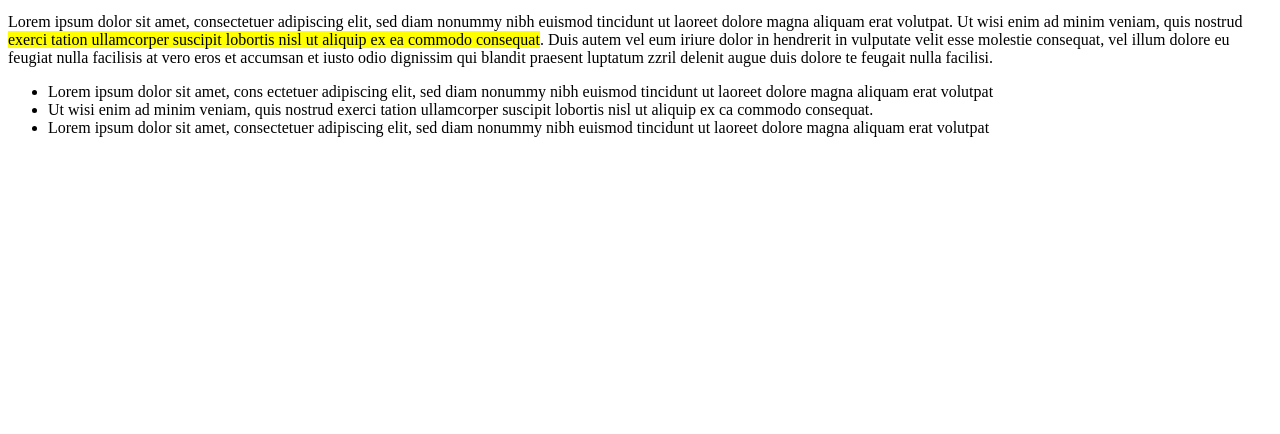
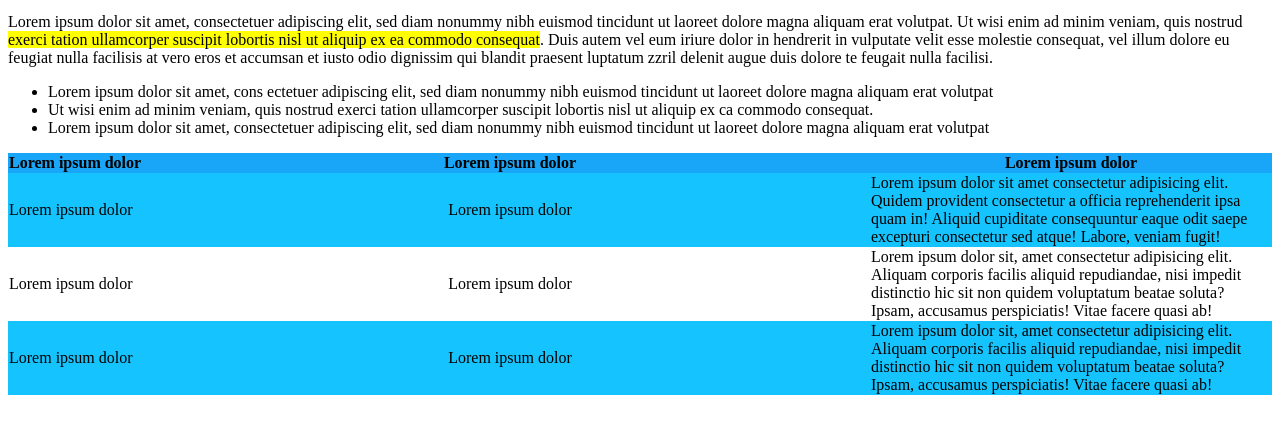
Before and after one commit to Ibra1822/html-css-booleaner, a plain HTML site: page index.html in a window 1280 px wide. Shown: the part 224-658 px from the top of the page. Drawn offline with Linux system fonts and the light colour scheme.

Commit message:
add table

```diff
--- a/index.html
+++ b/index.html
@@ -65,16 +65,62 @@
 
 </section>
 
+<!-- TABELLA INIZIO -->
 
 
+<table>
+
+<thead>
+
+<tr class="back">
+
+  <th id="titolo-left">
+   Lorem ipsum dolor
+  </th>
+
+<th id="titolo-centro">
+  Lorem ipsum dolor
+  </th>
+  <th id="titolo-destra" >
+    Lorem ipsum dolor
+    </th>
+
+  </tr>
+
+</thead>
 
 
+<tbody>
+<tr class="prima">
+
+<td class="">Lorem ipsum dolor</td>
+<td class="lorem">Lorem ipsum dolor</td>
+<td class="testo">Lorem ipsum dolor sit amet consectetur adipisicing elit. Quidem provident consectetur a officia reprehenderit ipsa quam in! Aliquid cupiditate consequuntur eaque odit saepe excepturi consectetur sed atque! Labore, veniam fugit!</td>
+
+</tr>
+
+<tr>
+
+  <td>Lorem ipsum dolor</td>
+  <td class="lorem">Lorem ipsum dolor</td>
+  <td>Lorem ipsum dolor sit, amet consectetur adipisicing elit. Aliquam corporis facilis aliquid repudiandae, nisi impedit distinctio hic sit non quidem voluptatum beatae soluta? Ipsam, accusamus perspiciatis! Vitae facere quasi ab!</td>
+
+  </tr>
+
+  <tr class="ultima">
+
+    <td>Lorem ipsum dolor</td>
+    <td class="lorem">Lorem ipsum dolor</td>
+    <td>Lorem ipsum dolor sit, amet consectetur adipisicing elit. Aliquam corporis facilis aliquid repudiandae, nisi impedit distinctio hic sit non quidem voluptatum beatae soluta? Ipsam, accusamus perspiciatis! Vitae facere quasi ab!</td>
 
 
+    </tr>
 
+</tbody>
 
+</table>
 
-
+<!-- FINE TABELLA -->
 
 </body>
 </html>
--- a/style/style.css
+++ b/style/style.css
@@ -35,3 +35,37 @@ text-decoration: none;
   background-color: yellow;
 }
 /* paragrafo e lista */
+
+/* INIZIO TABELLA */
+table{
+  width: 100%;
+  border-collapse:collapse ;
+}
+
+.back{
+  height:20px;
+  width: 100%;
+  background-color: rgb(25, 166, 248);
+}
+
+#titolo-left{
+  text-align: left;
+  width: 140px;
+}
+
+#titolo-centro{
+  text-align: center;
+}
+
+#titolo-destra{ù
+text-align: right;}
+
+.lorem{text-align: center;}
+
+.testo{width: 400px;}
+
+.prima{background-color:rgb(21, 196, 255) ;}
+
+.ultima{ background-color:rgb(21, 196, 255) ;}
+
+/* FINE TABELLA */
```
